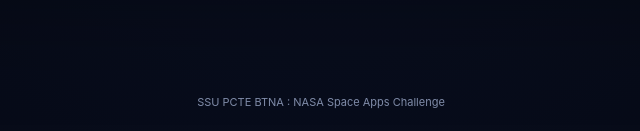
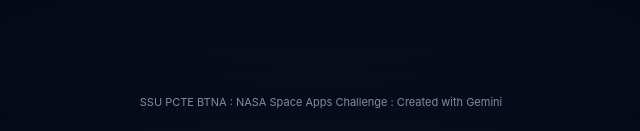
Before and after one commit to anc1dent/lunar-archive, a plain HTML site: page index.html in a window 1280 px wide. Shown: the part 972-1103 px from the top of the page, 319-959 px from the left. Drawn offline with Linux system fonts and the light colour scheme.

Commit message:
index.html

```diff
--- a/index.html
+++ b/index.html
@@ -85,7 +85,7 @@
     </section>
   </main>
 
-  <footer>SSU PCTE BTNA : NASA Space Apps Challenge</footer>
+  <footer>SSU PCTE BTNA : NASA Space Apps Challenge : Created with Gemini</footer>
   <script src="js/devices.js"></script>
   <script src="js/main.js"></script>
 </body>
```
